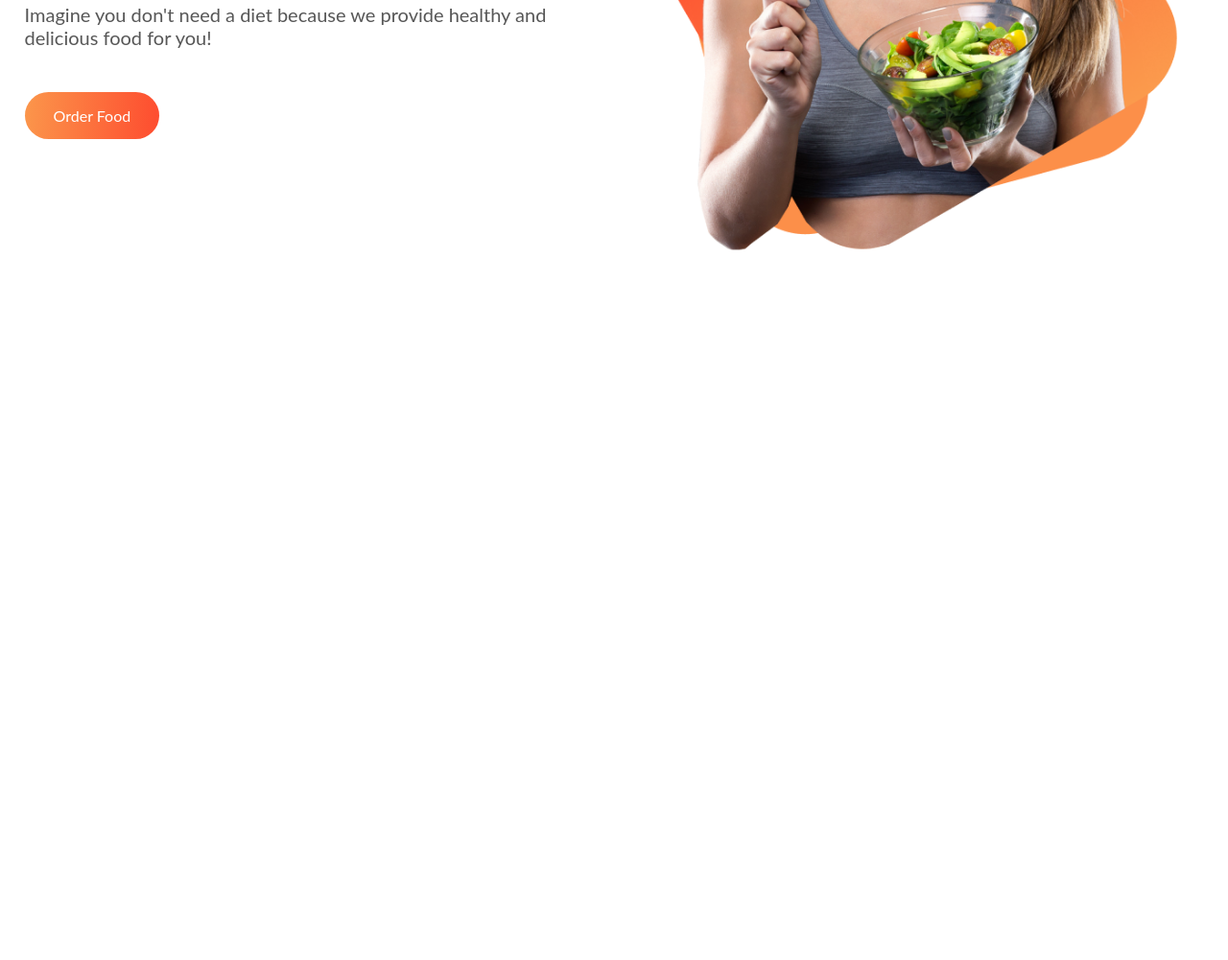
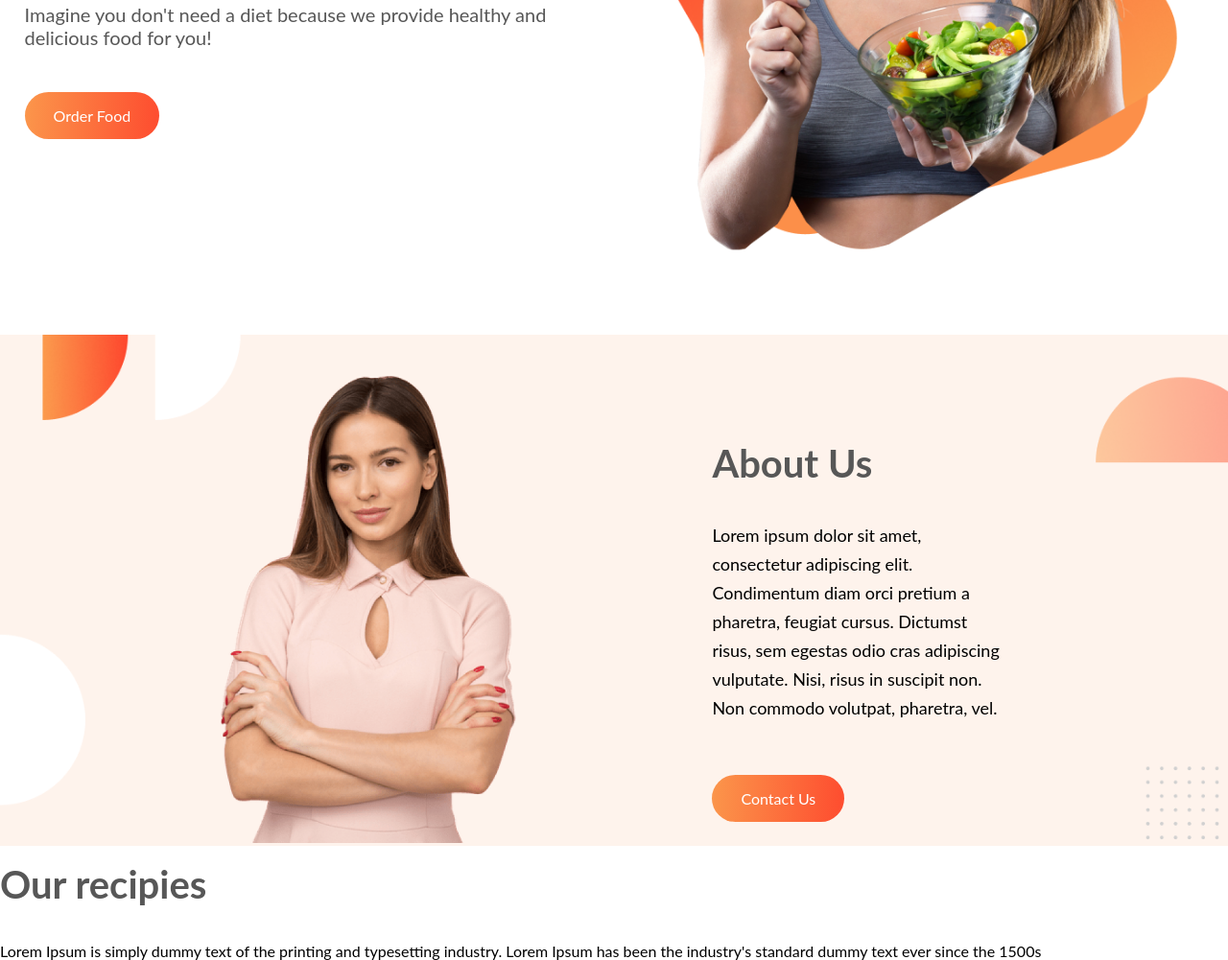
Before and after one commit to Atiq-coder/Food-network, a plain HTML site: page index.html in a window 1280 px wide. Shown: the part 478-1479 px from the top of the page at 96% size. Before the commit the page ends 800 px from the top, so only its background shows below. Drawn offline with Linux system fonts and the light colour scheme.

Commit message:
about section added

```diff
--- a/index.html
+++ b/index.html
@@ -10,14 +10,14 @@
 </head>
 
 <body>
+    <!-- header__section -->
     <header id="header__section">
-        <!-- header__section -->
         <div class="header__wrap">
             <div class="header__logo">
                 <strong><span class="color__orange">JEZ </span>SALAD</strong>
             </div>
+            <!-- navigation -->
             <div class="header__navigation">
-                <!-- navigation -->
                 <nav class="navigation__nav">
                     <ul class="navigation__list">
                         <li class="navigation__item"><a class="navigation__link" href="#">Home</a></li>
@@ -33,8 +33,8 @@
         </div>
     </header>
     <main>
+        <!-- hero__section -->
         <section id="hero__section">
-            <!-- hero__section -->
             <div class="heading__wrap">
                 <h1 class="heading__primary"><span class="color__orange">Skip</span> The Diet, Just Eat Healthy With
                     Food Network</h1>
@@ -42,14 +42,34 @@
                 <a class="btn" href="#">Order Food</a>
             </div>
             <div class="hero__img--wrap">
-                <img class="hero__img" src="images/female/Group 8425.png" alt="image of hero">
+                <img class="hero__img" src="images/female/Group 8425.png" alt="Image of hero">
             </div>
         </section>
+        <!-- about__section -->
         <section id="about__section">
-            <!-- about__section -->
-
+            <div class="my__img--wrap">
+                <img class="my__img" src="images/female/Person Image.png" alt="Image of mine">
+            </div>
+            <div class="aboutUs__info">
+                <h2 class="heading__secondary">About Us</h2>
+                <p class="text__about">Lorem ipsum dolor sit amet, consectetur adipiscing elit. Condimentum diam orci
+                    pretium a pharetra,
+                    feugiat cursus. Dictumst risus, sem egestas odio cras adipiscing vulputate. Nisi, risus in suscipit
+                    non. Non
+                    commodo volutpat, pharetra, vel.</p>
+                <a class="btn" href="#">Contact Us</a>
+            </div>
         </section>
-
+        <!-- about__section -->
+        <section id="recipie__section">
+            <div class="our__recipie--wrap">
+                <h2 class="heading__secondary">Our recipies</h2>
+                <p>Lorem Ipsum is simply dummy text of the printing and typesetting industry.
+                    Lorem Ipsum has been the industry's standard dummy text ever since the
+                    1500s</p>
+            </div>
+            <div class="recipie__item"></div>
+        </section>
     </main>
 
 </body>
--- a/style.css
+++ b/style.css
@@ -97,5 +97,33 @@ body {
 /* === about__section === */
 #about__section{
     background: url(images/shapes/7.png) no-repeat;
-    background-size: cover;
+    background-size: contain;
+    display: flex;
+    padding: 0 10% 0 10%;
+    background-position: bottom;
 }
+
+.my__img--wrap{
+    width: 50%;
+    padding: 10% 10% 0 10%;
+}
+.my__img--wrap .my__img{
+    width: 100%;
+}
+
+.aboutUs__info{
+    width: 50%;
+    padding: 15% 10% 0 10%;
+}
+.heading__secondary{
+    color: #575757;
+    font-size: 4rem;
+    line-height: 8rem;
+    margin-bottom: 2rem;
+}
+
+.aboutUs__info .text__about{
+    line-height: 3rem;
+    font-size: 1.8rem;
+    margin-bottom: 7rem;
+}
```
